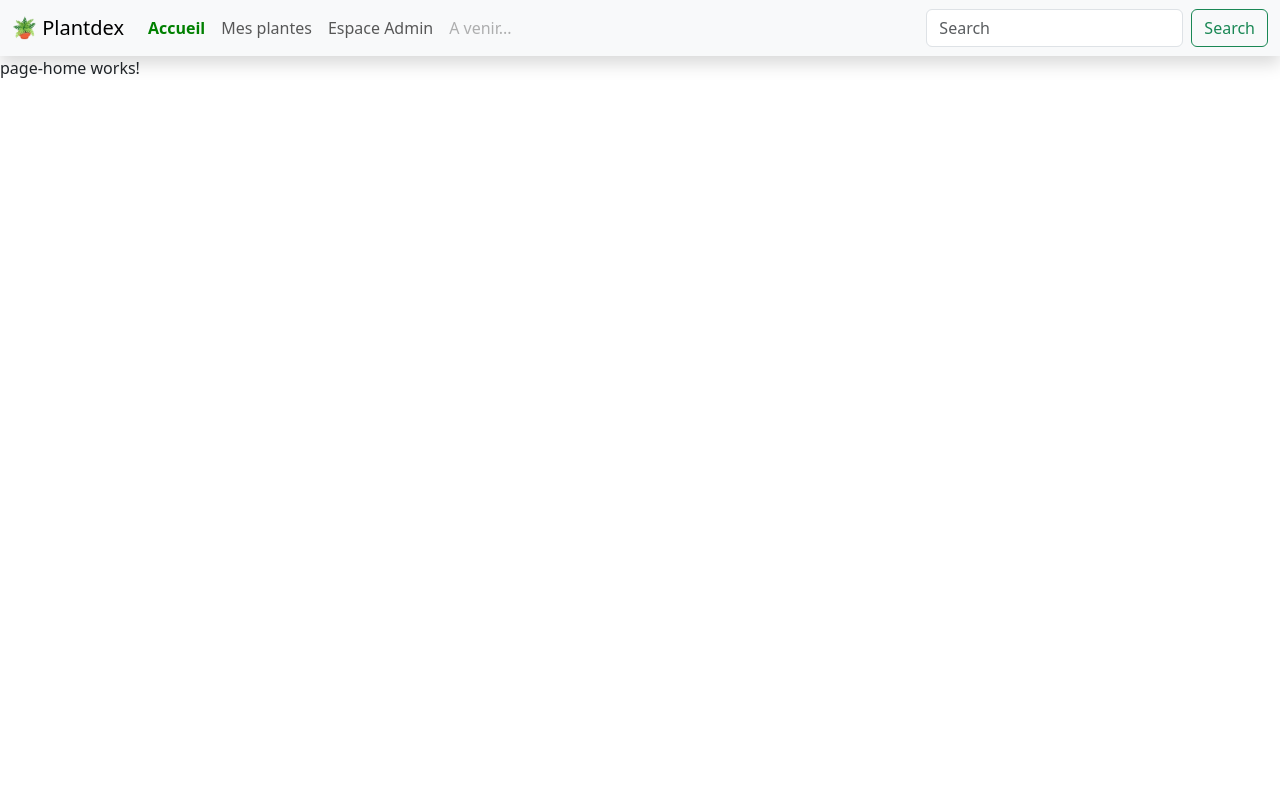
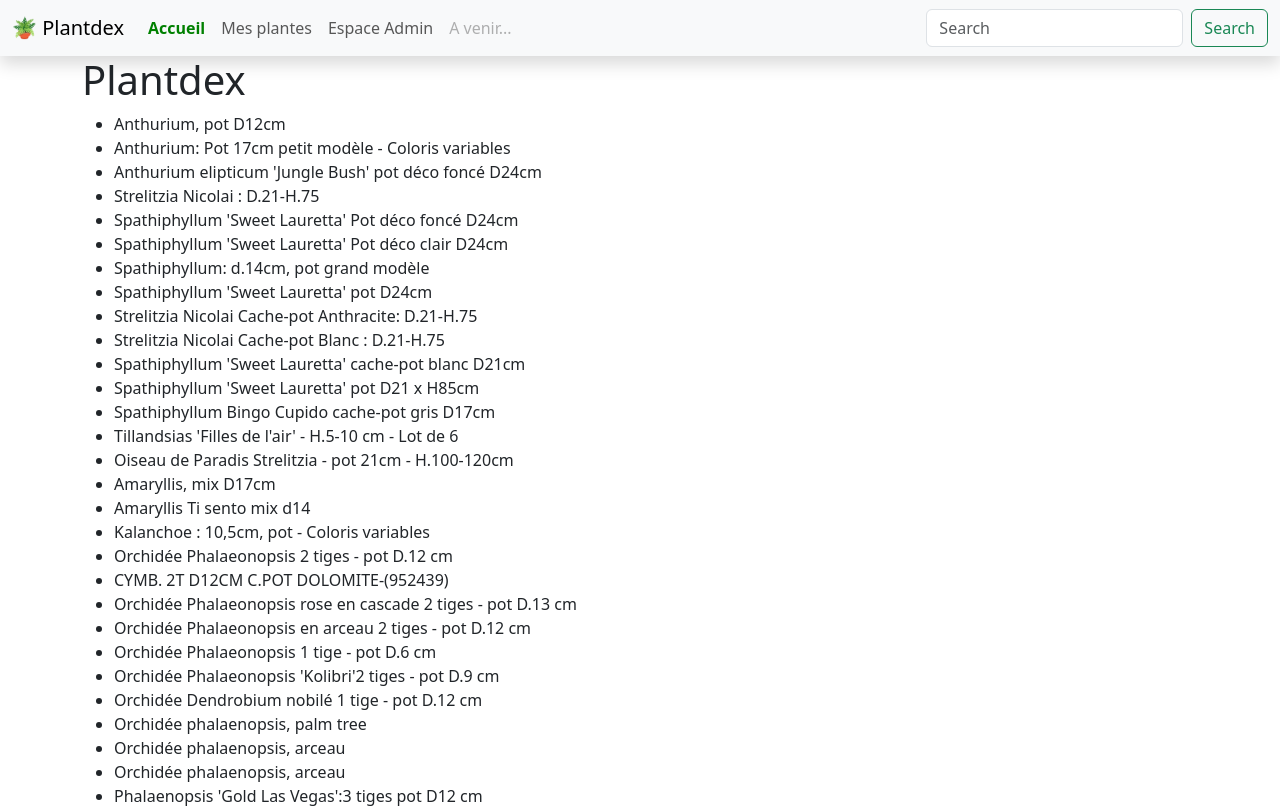
Before and after one commit to JeromeC7/Plantdex-Brief-Final, an Angular app: page /home in a window 1280 px wide. Shown: the top 808 px of the page. Built offline with nearby package versions, Linux system fonts and the light colour scheme; data requests are answered from the project's data file.

Commit message:
creation component plant list

```diff
--- /dev/null
+++ b/src/app/components/plant-list/plant-list.component.html
@@ -0,0 +1,5 @@
+<div class="container-plants">
+    <ul>
+        <li *ngFor="let plant of plants">{{ plant.nom }}</li>
+    </ul>
+</div>
--- a/src/app/models/plant.ts
+++ b/src/app/models/plant.ts
@@ -1,4 +1,4 @@
-export interface Plan {
+export interface Plant {
     id: number;
     nom: string;
     soleil: string;
--- a/src/app/pages/page-admin/page-admin.component.ts
+++ b/src/app/pages/page-admin/page-admin.component.ts
@@ -6,5 +6,4 @@ import { Component } from '@angular/core';
   styleUrls: ['./page-admin.component.css']
 })
 export class PageAdminComponent {
-
 }
--- a/src/app/pages/page-home/page-home.component.html
+++ b/src/app/pages/page-home/page-home.component.html
@@ -1 +1,9 @@
-<p>page-home works!</p>
+<div class="container">
+    <h1 class="title">Plantdex</h1>
+    <!-- <div class="container-plants">
+        <ul>
+            <li *ngFor="let plant of plantsToDisplay">{{ plant.nom }}</li>
+        </ul>
+    </div> -->
+    <app-plant-list [plants]="plantsToDisplay"></app-plant-list>
+</div>
--- a/src/app/pages/page-home/page-home.component.ts
+++ b/src/app/pages/page-home/page-home.component.ts
@@ -1,10 +1,23 @@
-import { Component } from '@angular/core';
+import { Component, OnInit, Output } from '@angular/core';
+import { Plant } from 'src/app/models/plant';
+import { PlantService } from 'src/app/services/plant.service';
 
 @Component({
   selector: 'app-page-home',
   templateUrl: './page-home.component.html',
-  styleUrls: ['./page-home.component.css']
+  styleUrls: ['./page-home.component.css'],
 })
-export class PageHomeComponent {
+export class PageHomeComponent implements OnInit {
+  [x: string]: any;
+  //plante a afficher dans la page
+  plantsToDisplay!: Plant[];
 
+  constructor(private instancePlantService: PlantService) {}
+
+  ngOnInit() {
+    this.instancePlantService.getPlants().subscribe((data) => {
+      this.plantsToDisplay = data;
+      console.log(data);
+    });
+  }
 }
--- /dev/null
+++ b/src/app/services/plant.service.ts
@@ -0,0 +1,20 @@
+import { HttpClient } from '@angular/common/http';
+import { Injectable } from '@angular/core';
+import { Observable } from 'rxjs';
+import { Plant } from '../models/plant';
+
+
+@Injectable({
+  providedIn: 'root'
+})
+export class PlantService {
+  constructor(private http: HttpClient) {}
+
+  // la methode getPlants retourne une requête http de type GET
+  // (on veut recup des données) dont les données serront de type Plant[]
+  // (tableau d'objets de type Plant) à partir de l'url "http://localhost:3000/plants"
+
+  getPlants(): Observable<Plant[]> {
+    return this.http.get<Plant[]>("http://localhost:3000/plants");
+  }
+}
```
Also changed, not shown: src/app/app.module.ts (+6 -2 lines), src/app/components/plant-list/plant-list.component.ts (added, +11 -0 lines), src/app/components/plant-list/plant-list.component.css (added), 2 other files (tests, documents, lock files or other folders).
